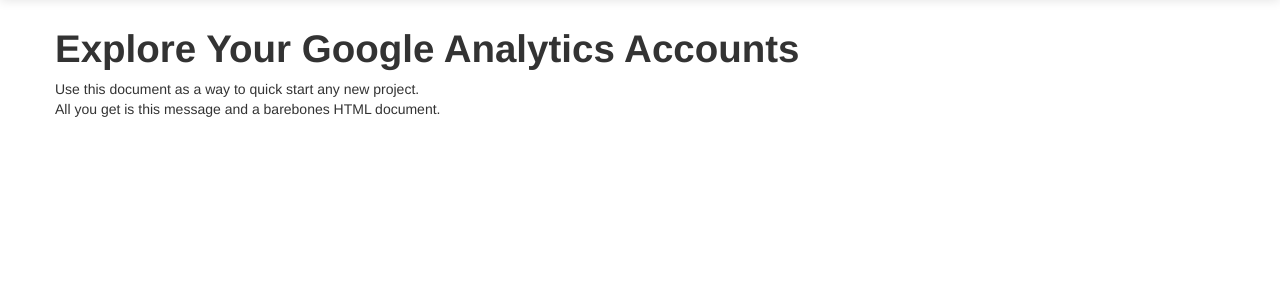
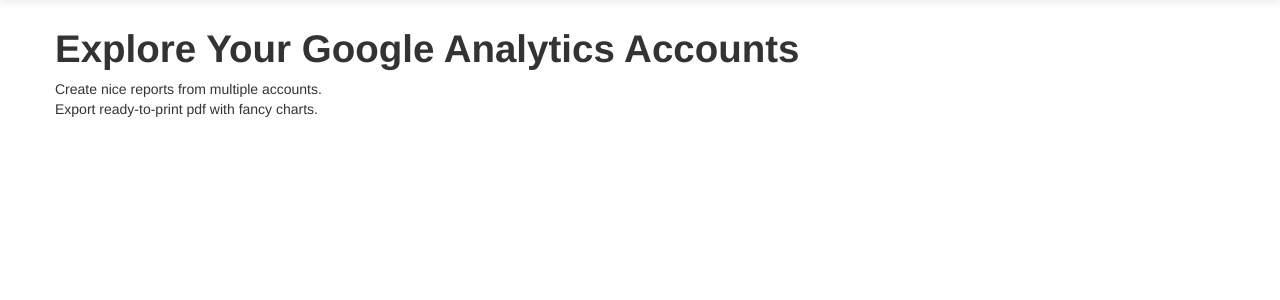
Before and after one commit to abits/seotool, a Python web app: template seotool/templates/index.html in a window 1280 px wide. Shown: the part 41-341 px from the top of the page. Run offline with Jinja, Linux system fonts and the light colour scheme; the template is opened without the code that fills it, so the values that code supplies are empty; some libraries are stand-ins or nearby versions.

Commit message:
Change welcome text.

```diff
--- a/seotool/templates/index.html
+++ b/seotool/templates/index.html
@@ -2,5 +2,5 @@
 
 {% block container %}
 <h1>Explore Your Google Analytics Accounts</h1>
-<p>Use this document as a way to quick start any new project.<br> All you get is this message and a barebones HTML document.</p>
+<p>Create nice reports from multiple accounts.<br> Export ready-to-print pdf with fancy charts.</p>
 {% endblock %}
```
